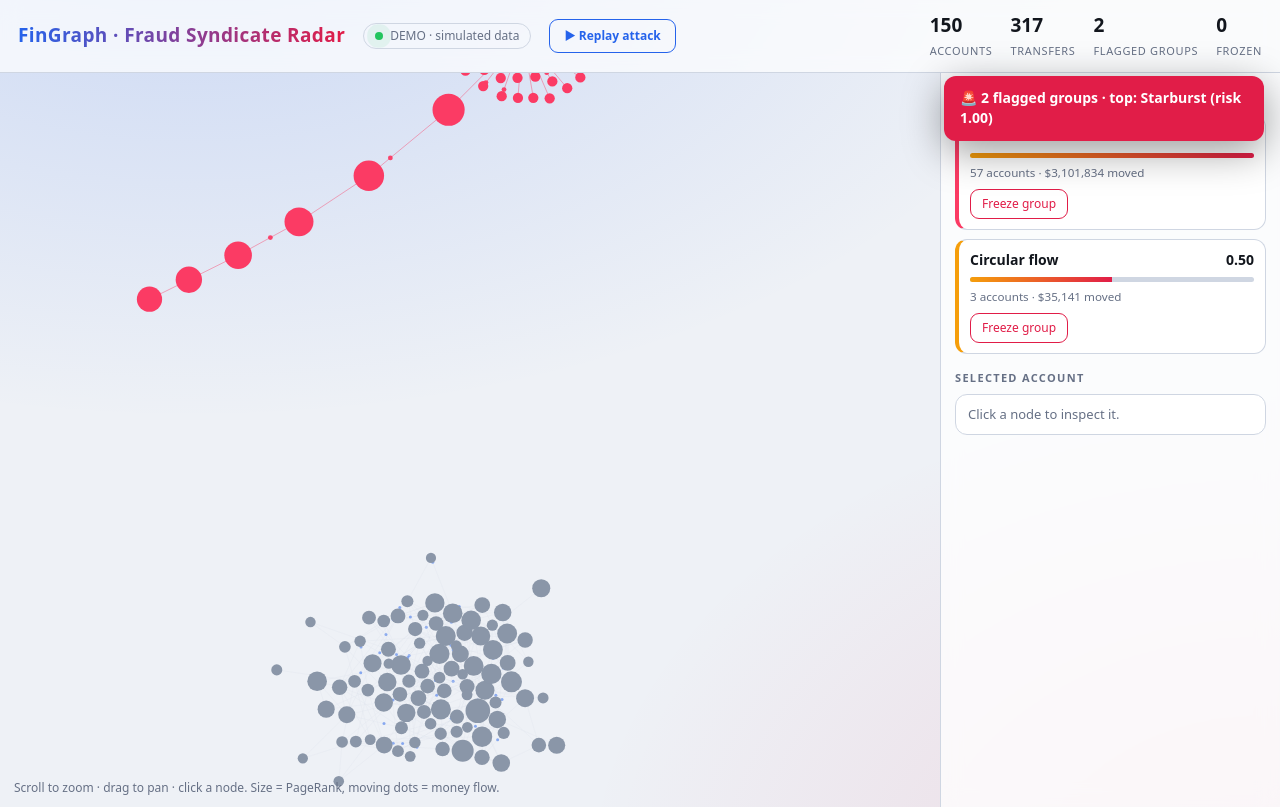
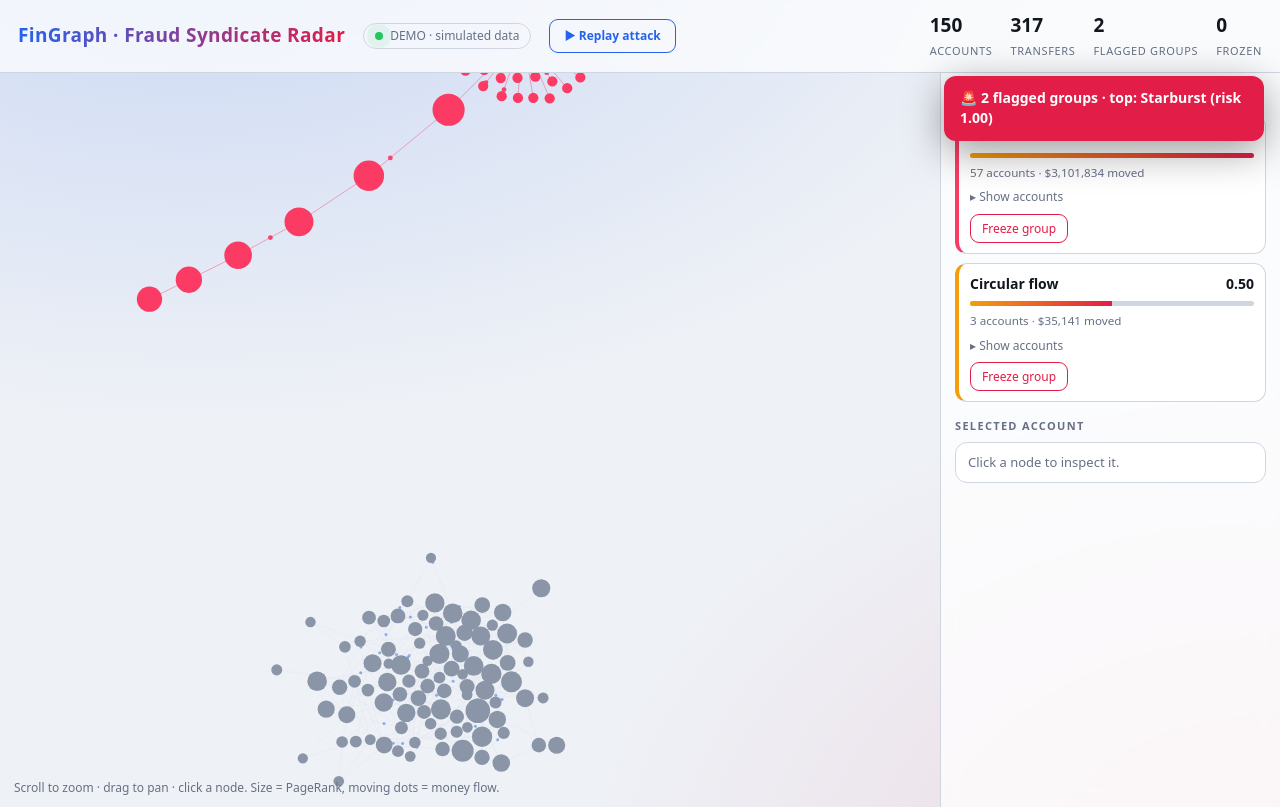
Before and after one commit to jayashree-dataanalytics/fingraph-fraud-syndicate-analytics, a plain HTML site: page dashboard/index.html in a window 1280 px wide. Drawn offline with nearby package versions, Linux system fonts and the light colour scheme; no server answers; animation ran at ten frames a second.

Commit message:
Dashboard: expand/collapse flagged groups to list member accounts

```diff
--- a/dashboard/index.html
+++ b/dashboard/index.html
@@ -24,6 +24,8 @@ aside{border-left:1px solid var(--line);padding:2px 14px 16px;overflow:auto;back
 .g:hover,.g.on{transform:translateX(-3px);box-shadow:0 6px 24px color-mix(in srgb,var(--c) 30%,transparent)}
 @keyframes in{from{opacity:0;transform:translateY(10px)}}
 .g .t{display:flex;justify-content:space-between;font-weight:700}.g small{color:var(--mut)}
+.tog{background:none;border:0;color:var(--mut);padding:0;margin-top:6px}.tog:hover{background:none;color:var(--text)}
+.mem{margin-top:7px;max-height:160px;overflow:auto;border-top:1px solid var(--line)}.mem div{display:flex;justify-content:space-between;padding:3px 2px;font-size:12px;cursor:pointer}.mem div:hover{color:var(--accent)}
 .bar{height:5px;border-radius:9px;background:var(--line);margin:7px 0 4px;overflow:hidden}.bar i{display:block;height:100%;background:linear-gradient(90deg,#f59e0b,var(--danger));transition:width 1s}
 button{font:inherit;font-size:12px;padding:5px 11px;border-radius:9px;border:1px solid var(--danger);background:transparent;color:var(--danger);cursor:pointer;transition:.2s}
 button:hover{background:var(--danger);color:#fff}button.undo{border-color:var(--mut);color:var(--mut)}
@@ -39,7 +41,7 @@ button:hover{background:var(--danger);color:#fff}button.undo{border-color:var(--
 <script src="https://cdnjs.cloudflare.com/ajax/libs/d3/7.8.5/d3.min.js"></script>
 <script>
 const $=s=>document.querySelector(s),f=n=>"ACC"+String(n).padStart(6,"0"),PAL=["#fb3b64","#f59e0b","#a78bfa","#22d3ee","#34d399"];
-let nodes=[],links=[],groups=[],sel=null,hov=null,focus=null,live=false,T=d3.zoomIdentity,W=0,H=0,sim,C={},shown={};
+let nodes=[],links=[],groups=[],sel=null,hov=null,focus=null,live=false,T=d3.zoomIdentity,W=0,H=0,sim,C={},shown={},open=new Set();
 function rng(s){return()=>{s|=0;s=s+0x6D2B79F5|0;let t=Math.imul(s^s>>>15,1|s);t=t+Math.imul(t^t>>>7,61|t)^t;return((t^t>>>14)>>>0)/4294967296}}
 function demo(){const r=rng(7),L=[];
  for(let i=0;i<260;i++){const a=Math.floor(r()*90),b=Math.floor(r()*90);if(a!==b)L.push([f(a),f(b),Math.min(Math.exp(5+r()*3.8),8000)])}
@@ -66,7 +68,7 @@ const money=v=>"$"+Math.round(v).toLocaleString("en-US"),frozenIn=g=>g.m.every(n
 function count(id,to){const el=$(id),from=shown[id]||0,t0=performance.now();shown[id]=to;(function s(now){const u=Math.min(1,(now-t0)/700);el.textContent=Math.round(from+(to-from)*(1-Math.pow(1-u,3)));if(u<1)requestAnimationFrame(s)})(t0)}
 function toast(m){const t=document.createElement("div");t.className="toast";t.textContent=m;document.body.appendChild(t);setTimeout(()=>t.classList.add("out"),5200);setTimeout(()=>t.remove(),6000)}
 function ui(){count("#s1",nodes.length);count("#s2",links.length);count("#s3",groups.length);count("#s4",nodes.filter(n=>n.frozen).length);
- $("#groups").innerHTML=groups.map((g,i)=>`<div class="g ${focus===g?"on":""}" style="--c:${g.m[0].col};animation-delay:${i*80}ms" data-i="${i}"><div class="t"><span>${g.kind}</span><span>${g.risk.toFixed(2)}</span></div><div class="bar"><i style="width:${g.risk*100}%"></i></div><small>${g.m.length} accounts · ${money(g.vol)} moved</small><br><button data-f="${i}" class="${frozenIn(g)?"undo":""}" style="margin-top:7px">${frozenIn(g)?"Frozen · undo":"Freeze group"}</button></div>`).join("")||"<small>No flagged groups.</small>";
+ $("#groups").innerHTML=groups.map((g,i)=>`<div class="g ${focus===g?"on":""}" style="--c:${g.m[0].col};animation-delay:${i*80}ms" data-i="${i}"><div class="t"><span>${g.kind}</span><span>${g.risk.toFixed(2)}</span></div><div class="bar"><i style="width:${g.risk*100}%"></i></div><small>${g.m.length} accounts · ${money(g.vol)} moved</small><br><button class="tog" data-x="${i}">${open.has(g.c)?"\u25BE Hide accounts":"\u25B8 Show accounts"}</button>${open.has(g.c)?`<div class="mem">${g.m.slice().sort((a,b)=>b.risk-a.risk).map(n=>`<div data-n="${n.id}"><span>${n.id}</span><span>${n.risk.toFixed(2)}</span></div>`).join("")}</div>`:""}<br><button data-f="${i}" class="${frozenIn(g)?"undo":""}" style="margin-top:7px">${frozenIn(g)?"Frozen · undo":"Freeze group"}</button></div>`).join("")||"<small>No flagged groups.</small>";
  const n=sel;$("#detail").innerHTML=n?`<b>${n.id}</b><br>Risk score: <b>${n.risk.toFixed(2)}</b>${n.kind?" ("+n.kind+")":""}<br>PageRank: ${n.pr.toExponential(2)}<br>Group size: ${nodes.filter(x=>x.comp===n.comp).length}<br>Status: ${n.frozen?"FROZEN":"active"}`:"Click a node to inspect it."}
 async function freeze(g){const on=!frozenIn(g),now=performance.now();g.m.forEach(n=>{n.frozen=on;if(on)n.fz=now});
  if(live)try{await fetch("/api/freeze",{method:"POST",body:JSON.stringify({ids:g.m.map(n=>n.id),status:on?"FROZEN":null})})}catch(e){}ui()}
@@ -96,7 +98,7 @@ function start(data,isLive){live=isLive;nodes=data.nodes;links=data.links;analys
 d3.select(cv).call(d3.zoom().scaleExtent([.2,8]).on("zoom",e=>{T=e.transform}));
 cv.addEventListener("click",e=>{const[x,y]=T.invert([e.offsetX,e.offsetY]);sel=sim.find(x,y,14/T.k)||null;ui()});
 cv.addEventListener("mousemove",e=>{const[x,y]=T.invert([e.offsetX,e.offsetY]);hov=sim.find(x,y,12/T.k)||null;cv.style.cursor=hov?"pointer":"grab"});
-$("#groups").addEventListener("click",e=>{const fb=e.target.dataset.f;if(fb!==undefined){freeze(groups[fb]);return}
+$("#groups").addEventListener("click",e=>{const t=e.target,xi=t.dataset.x;if(xi!==undefined){const c=groups[xi].c;open.has(c)?open.delete(c):open.add(c);ui();return}const row=t.closest("[data-n]");if(row){sel=nodes.find(n=>n.id===row.dataset.n)||null;ui();return}const fb=e.target.dataset.f;if(fb!==undefined){freeze(groups[fb]);return}
  const g=e.target.closest(".g");if(g){const x=groups[g.dataset.i];focus=focus===x?null:x;ui()}});
 $("#rp").onclick=replay;addEventListener("resize",size);matchMedia("(prefers-color-scheme:dark)").addEventListener("change",colors);
 (async()=>{try{const r=await fetch("/api/graph"),d=await r.json();if(d.nodes&&d.nodes.length)return start(d,true)}catch(e){}start(demo(),false)})();
```
